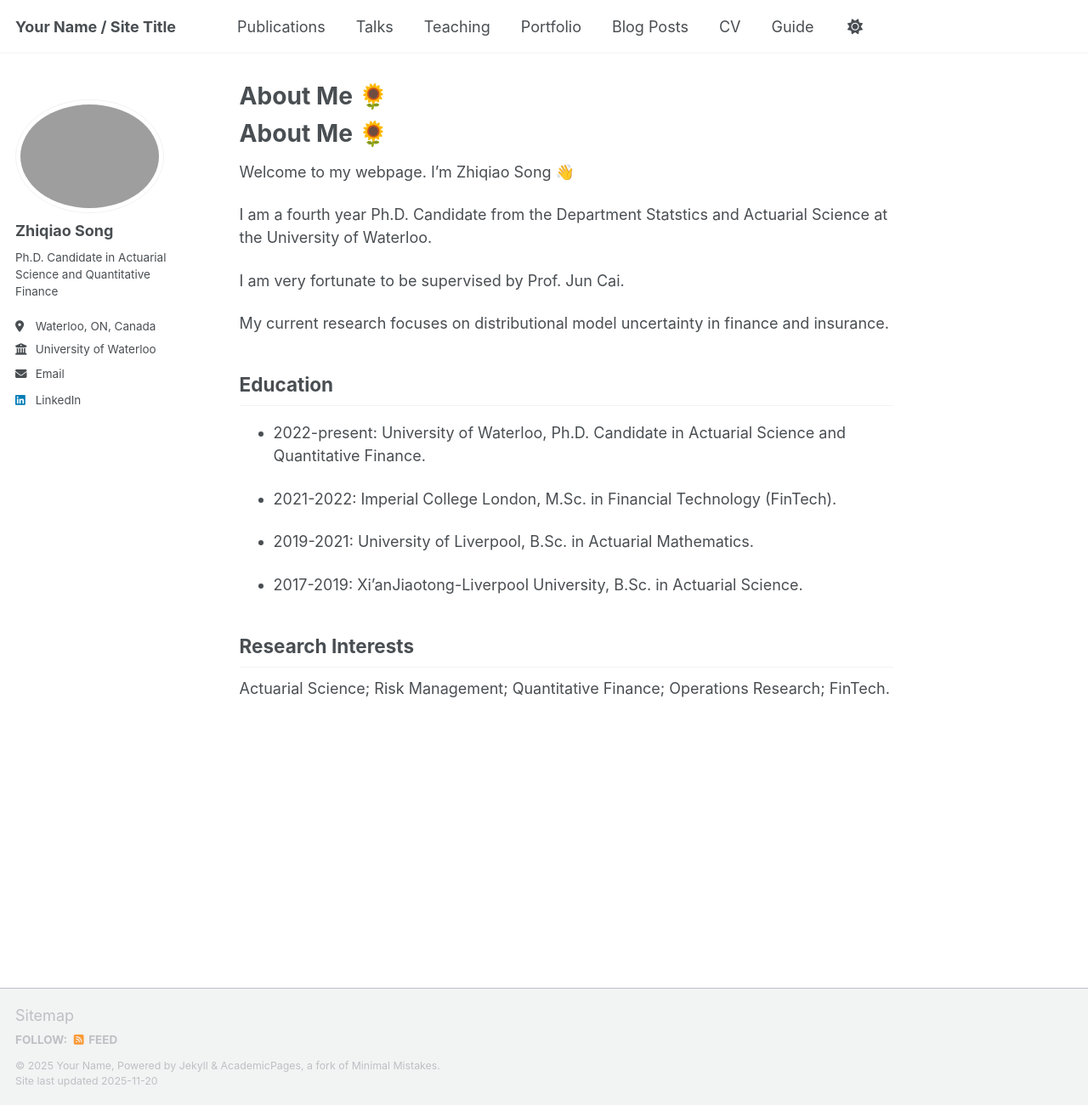
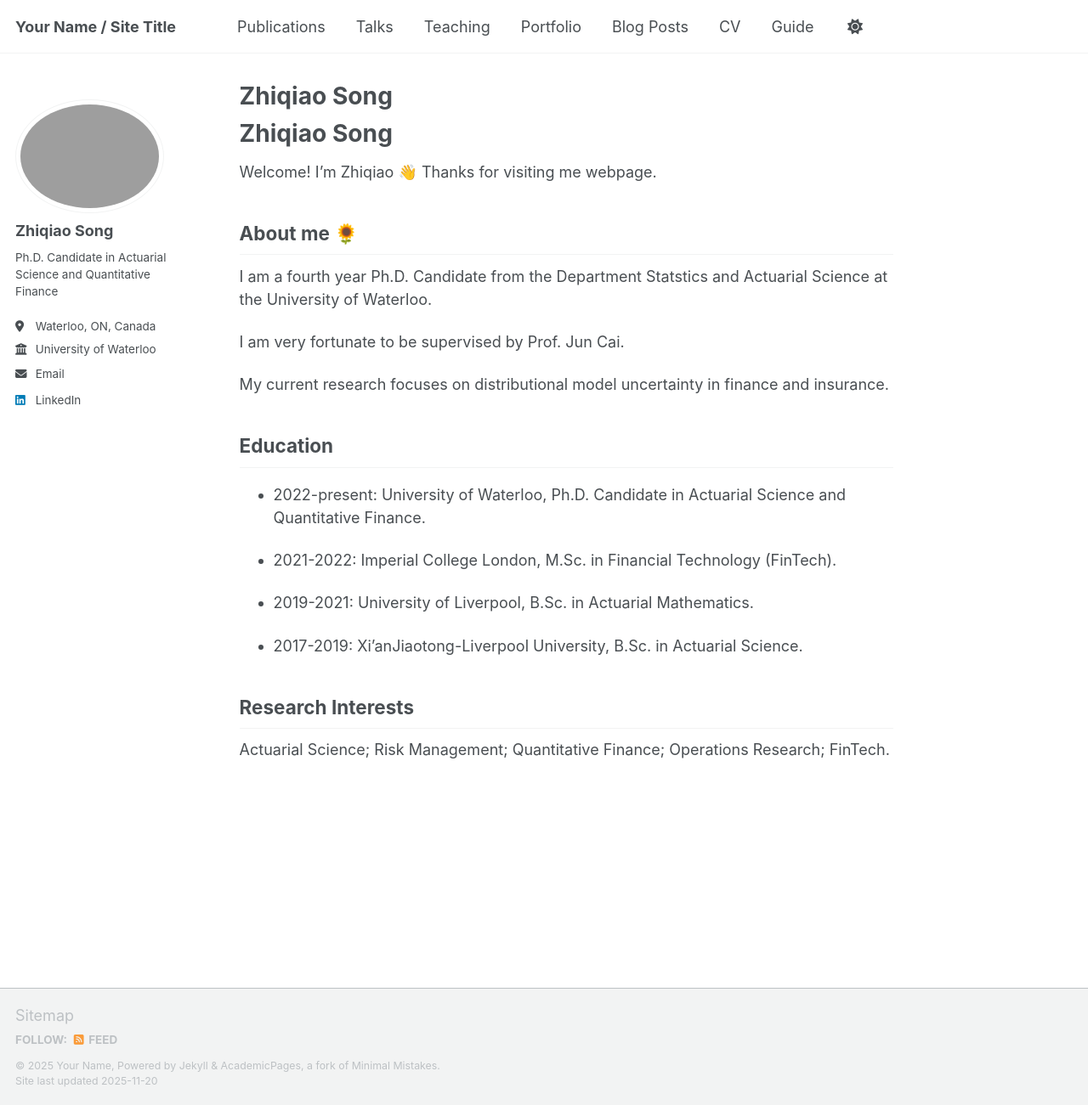
Before and after one commit to ZhiqiaoSong/zhiqiaosong.github.io, a Jekyll site: the page built from _pages/about.md, in a window 1280 px wide and 1301 px high. Shown: the whole window at 85% size. Built offline with Jekyll 4.4.1, drawn with Linux system fonts in a browser that asks for light colours; our own code applies the rules of GitHub Pages for plain Markdown files; a script that is not in the unit is left out.

Commit message:
Update about.md

```diff
--- a/_pages/about.md
+++ b/_pages/about.md
@@ -1,8 +1,9 @@
 
-About Me 🌻
+Zhiqiao Song
 ======
+Welcome! I'm Zhiqiao 👋 Thanks for visiting me webpage.
 
-Welcome to my webpage. I'm Zhiqiao Song 👋
+## About me 🌻
 
 I am a fourth year Ph.D. Candidate from the Department Statstics and Actuarial Science at the University of Waterloo.
 
```
